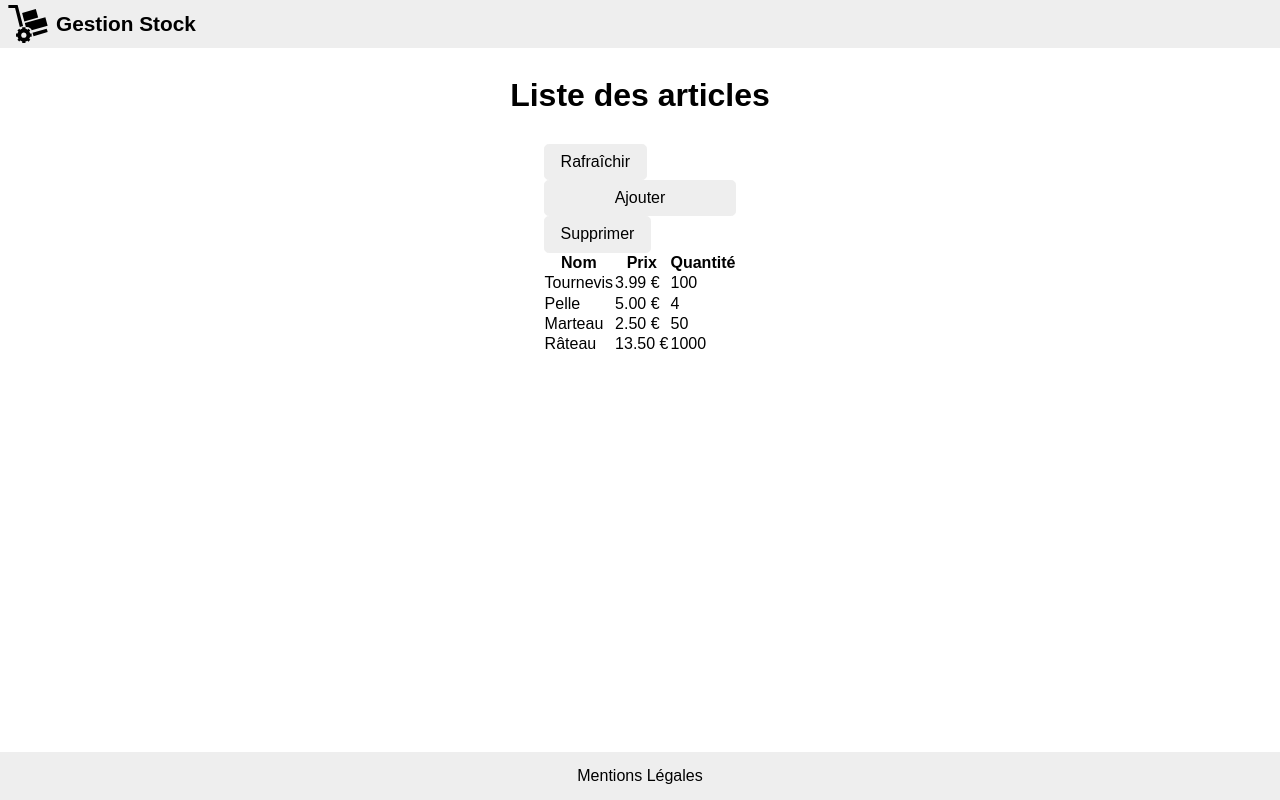
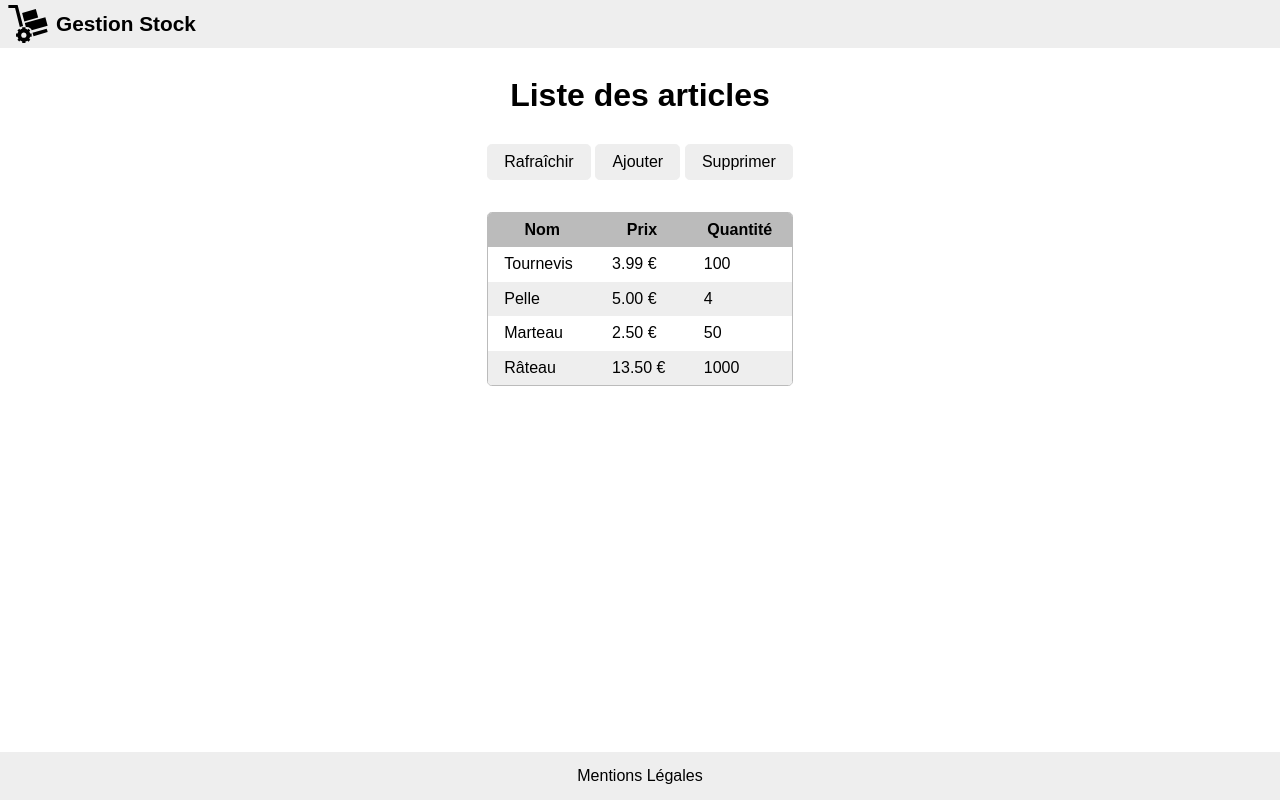
Before and after one commit to jlg-formation/agu-liege-2023, an Angular app in the folder front/: page /stock in a window 1280 px wide. Built offline with nearby package versions, Linux system fonts and the light colour scheme.

Commit message:
dev: added css for article list

```diff
--- a/front/src/app/stock/stock.component.scss
+++ b/front/src/app/stock/stock.component.scss
@@ -0,0 +1,10 @@
+div.content {
+  display: flex;
+  flex-flow: column;
+  gap: 2em;
+
+  nav {
+    display: flex;
+    gap: 0.3em;
+  }
+}
--- /dev/null
+++ b/front/src/scss/table.scss
@@ -0,0 +1,31 @@
+table {
+  border: 0.1em solid #bbb;
+
+  border-radius: 0.3em;
+  border-collapse: separate;
+  border-spacing: 0;
+  overflow: hidden;
+
+  thead {
+    background-color: #bbb;
+  }
+
+  td,
+  th {
+    padding: 0.5em 1em;
+  }
+
+  tbody {
+    cursor: pointer;
+    tr:nth-child(even) {
+      background-color: #eee;
+    }
+
+    tr:hover {
+      background-color: #ddd;
+    }
+    tr.selected {
+      background-color: #ccc;
+    }
+  }
+}
--- a/front/src/styles.scss
+++ b/front/src/styles.scss
@@ -4,6 +4,7 @@
 @use "../node_modules/sanitize.css/sanitize.css";
 
 @use "scss/button.scss";
+@use "scss/table.scss";
 
 body {
   font-family: sans-serif;
```
